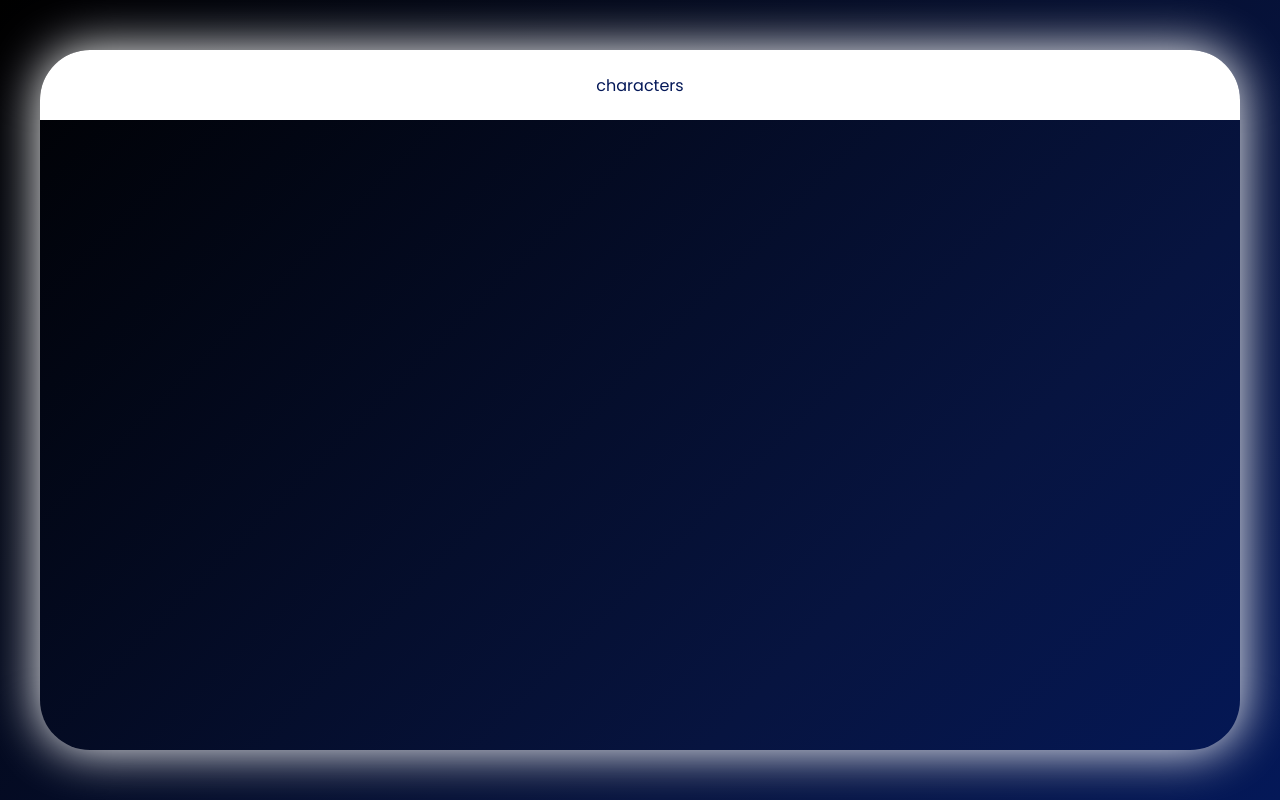
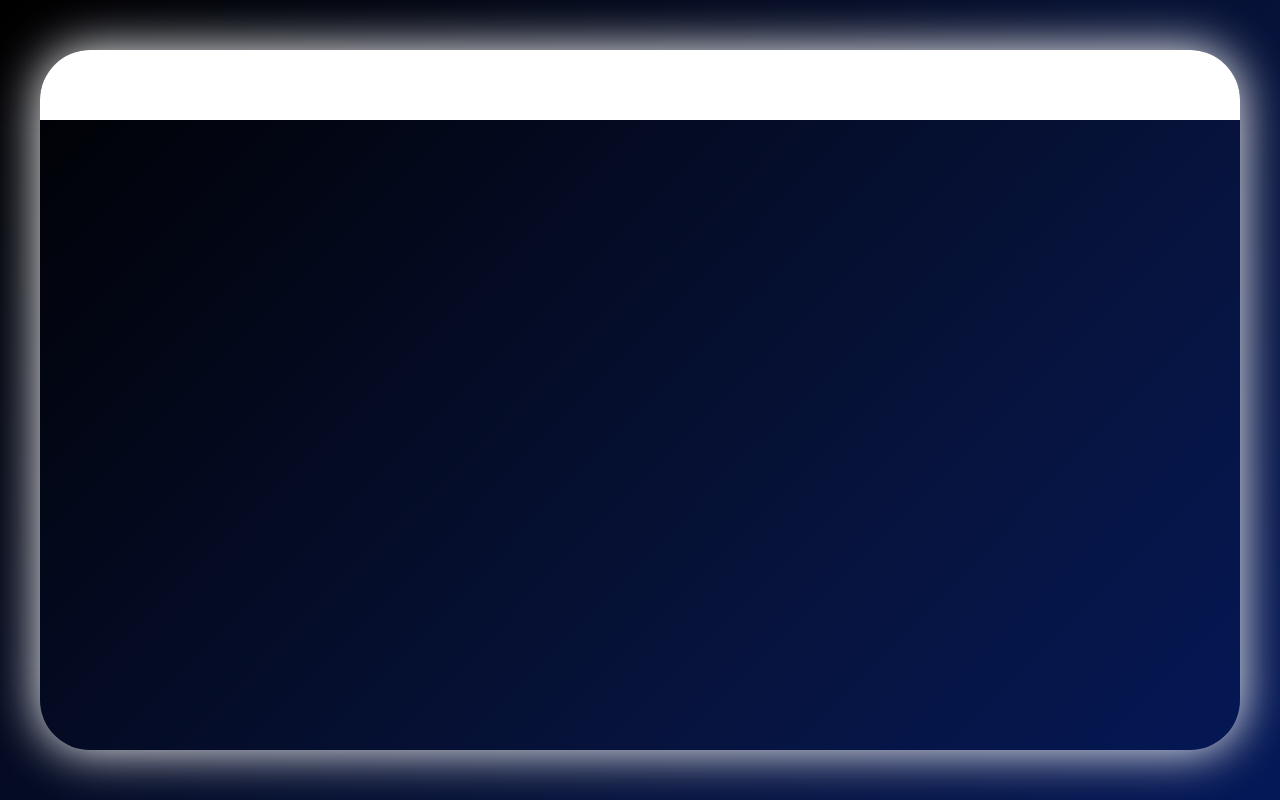
Before and after one commit to Aleksandr-Shulha-dev/characters-test, a React (Create React App) app in the folder frontend/: page / in a window 1280 px wide. Built offline with nearby package versions, Linux system fonts and the light colour scheme.

Commit message:
added new common styles

```diff
--- a/frontend/src/assets/styles/styles.scss
+++ b/frontend/src/assets/styles/styles.scss
@@ -2,7 +2,7 @@
 @import "./variables";
 @import './mixins';
 
-@import url('https://fonts.googleapis.com/css2?family=Poppins:wght@400;500&display=swap');
+@import url('https://fonts.googleapis.com/css2?family=Poppins:ital,wght@0,400;0,500;0,700;1,100&display=swap');
 
 
 *,
@@ -12,9 +12,10 @@
 }
 
 html {
-  font-family: 'Poppins', sans-serif;
+  font-family: var(--primary-font);
   font-size: 16px;
-  color: var(--blue200);
+  color: var(--white);
+  letter-spacing: 0.5px;
 }
 
 %flex-row-center-center {
@@ -36,3 +37,26 @@ body {
   background: rgb(0,0,0);
   background: linear-gradient(135deg, rgb(0,0,0) 0%, rgb(7,20,64) 70%, rgb(4,24,88) 100%);
 }
+
+button {
+  border: none;
+}
+
+.delete-btn {
+  background-color: var(--red);
+  color: var(--white);
+
+  &:hover {
+    box-shadow: 0px 0px 20px 5px var(--red);
+  }
+}
+
+.edit-btn {
+  background-color: transparent;
+  border: 1px solid var(--white);
+  color: var(--white);
+
+  &:hover {
+    box-shadow: 0px 0px 10px 2px var(--white);
+  }
+}
```
